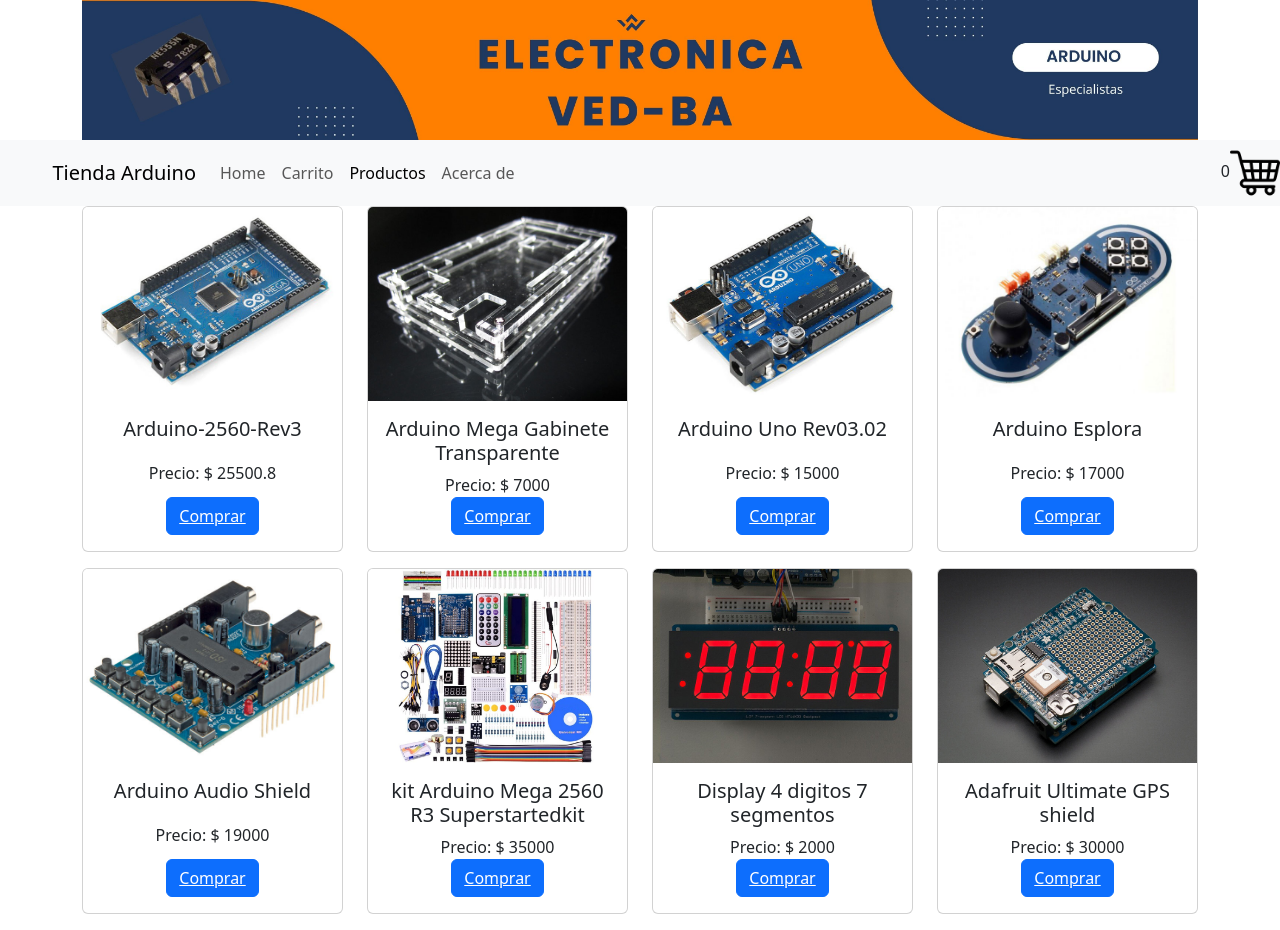
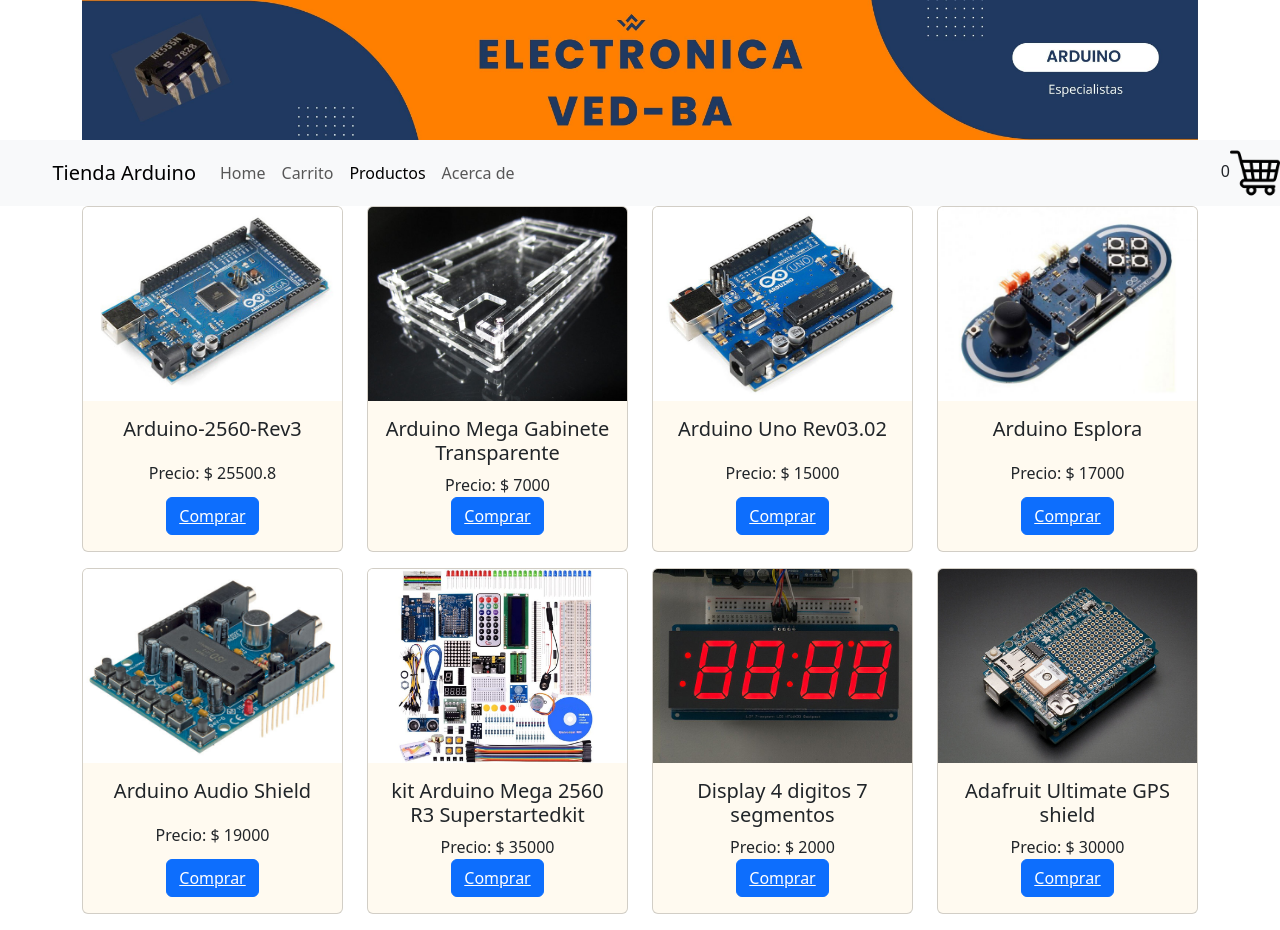
Before and after one commit to DarioPeovich/coderReactProyect, a React (Create React App) app: page /products in a window 1280 px wide. Built offline with nearby package versions, Linux system fonts and the light colour scheme.

Commit message:
Version 01-10-23_01

```diff
--- a/src/Pages/Home/Home.jsx
+++ b/src/Pages/Home/Home.jsx
@@ -6,7 +6,8 @@
 function Home() {
   const [productosNovedades, setProdNovedades] = useState();
   const [productosOfertas, setProdOfertas] = useState();
-  const [loading, setLoading] = useState(true); // Estado para controlar la carga
+  const [loadPromo, setLoadPromo] = useState(true); // Estado para controlar la carga
+  const [loadOfertas, setLoadOfertas] = useState(true); // Estado para controlar la carga
 
   useEffect(() => {
     //  const prueba = getArchJsonProductos()
@@ -14,9 +15,9 @@
     const promocionId = 2;
     getProductosPromo(promocionId)
       .then((data) => {
-        setLoading(true);
+        setLoadPromo(true);
         setProdNovedades(data);
-        setLoading(false);
+        setLoadPromo(false);
       })
       .catch((error) => {});
   }, []);
@@ -26,7 +27,9 @@
     const promocionId = 3;
     getProductosPromo(promocionId)
       .then((data) => {
+        setLoadOfertas(true);
         setProdOfertas(data);
+        setLoadOfertas(false);
       })
       .catch((error) => {});
   }, []);
@@ -34,8 +37,12 @@
   return (
     <div>
       {/* Toast de carga */}
-      <Toast show={loading} animation={false}>
-        <Toast.Body>Cargando productos...</Toast.Body>
+      <Toast show={loadPromo} animation={false} className="mx-auto my-auto">
+        <Toast.Body>Cargando productos en Promocion...</Toast.Body>
+      </Toast>
+      {/* Toast de carga */}
+      <Toast show={loadOfertas} animation={false} className="mx-auto my-auto">
+        <Toast.Body>Cargando productos en Oferta...</Toast.Body>
       </Toast>
 
       <h2 className="mt-3 bg-warning text-white text-center">Novedades</h2>
--- /dev/null
+++ b/src/Pages/Item/Item.css
@@ -0,0 +1,3 @@
+.cardCss {
+    background-color:floralwhite
+}
--- a/src/Pages/Item/Item.jsx
+++ b/src/Pages/Item/Item.jsx
@@ -15,7 +15,7 @@
       <Container className="mt-3">
         <Row xs={1} md={2} lg={4}>
 
-          <Card className="mb-3 mx-auto">
+          <Card className="mb-3 mx-auto cardCss">
             <Card.Img variant="top" src={producto.img} alt="" className="mt-3"></Card.Img>
             <Card.Body className="text-center">
               <Card.Title>{producto.descripcion}</Card.Title>
--- /dev/null
+++ b/src/components/Listado/Listado.css
@@ -0,0 +1,3 @@
+.cardCss {
+    background-color:floralwhite
+}
--- a/src/components/Listado/Listado.jsx
+++ b/src/components/Listado/Listado.jsx
@@ -2,6 +2,8 @@
 import { Container, Row, Col, Button } from "react-bootstrap";
 import Card from "react-bootstrap/Card";
 import { Link } from "react-router-dom";
+import "./Listado.css"
+
 
 const Listado = ({ productos }) => {
   //console.log(productos)
@@ -12,7 +14,7 @@
           {productos.map((producto) => (
             <Col>
               <div className="d-flex flex-column h-100">
-                <Card key={producto.id} className="h-100 mb-3">
+                <Card key={producto.id} className="h-100 mb-3 cardCss">
                   <Card.Img
                     variant="top"
                     src={producto.img}
```
